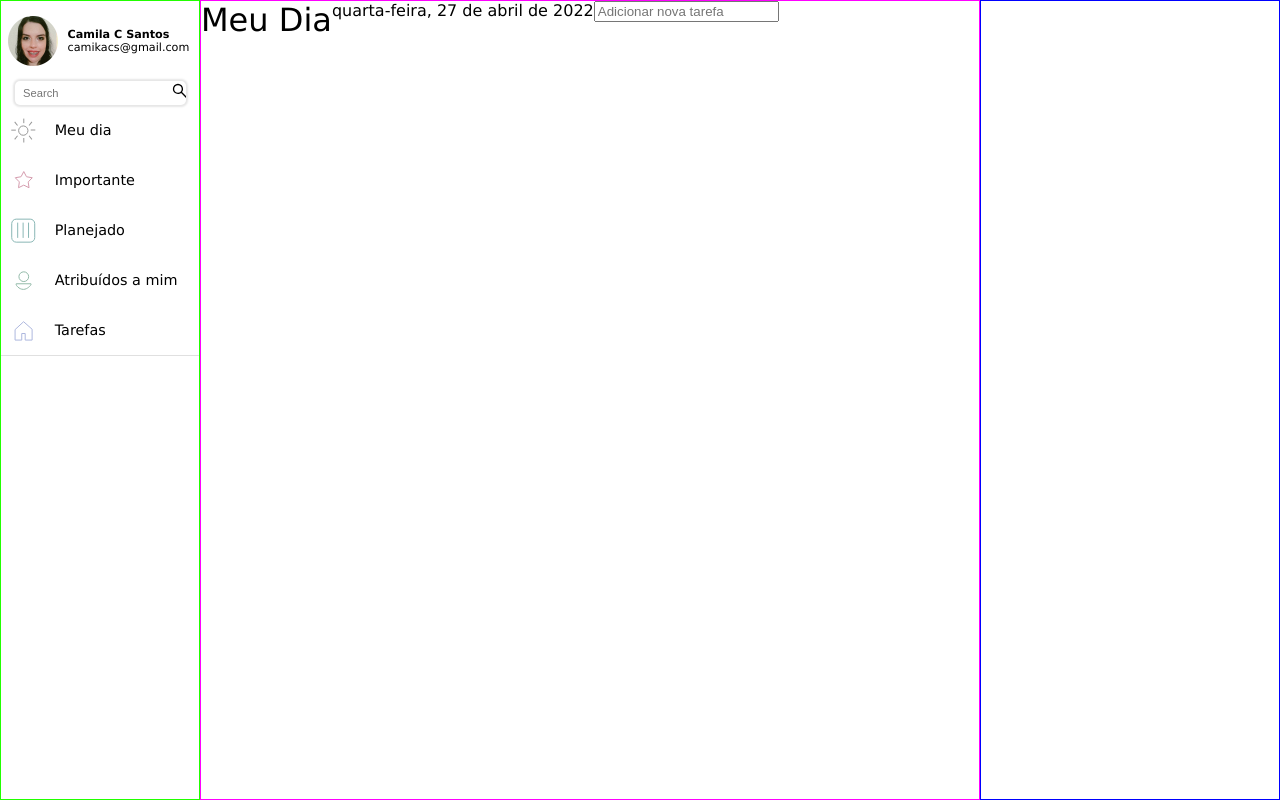
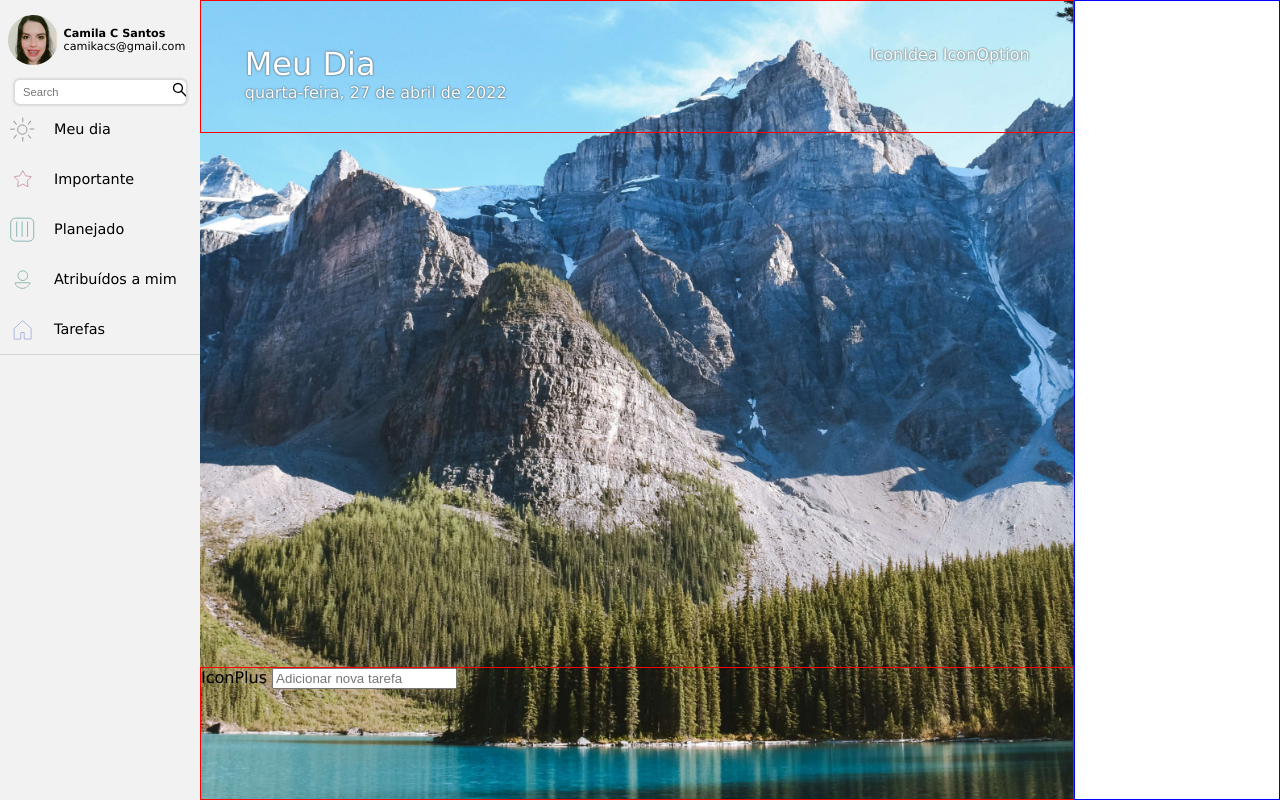
Before and after one commit to acamilaofc/todo-fiap, a website: page todo.html in a window 1280 px wide. Drawn offline with Linux system fonts and the light colour scheme.

Commit message:
Aula FIAP 2804

```diff
--- a/assets/css/todo.css
+++ b/assets/css/todo.css
@@ -3,14 +3,18 @@
 .menu,
 .container,
 .details {
+  height: 100vh;
+}
+
+.details {
   border: var(--border);
-  height: 100vh;
 }
 
 .menu {
   width: var(--menuWidth);
   border-color: #2f0;
   flex-direction: column;
+  background-color: #f2f2f2;
 }
 
 .container {
@@ -46,7 +50,7 @@ body {
 }
 .menu .header__img__profile {
   width: 25%;
-  margin-right: 10px;
+  margin-right: 6px;
 }
 
 .menu .menu__header__profile svg {
@@ -98,5 +102,57 @@ header.menu__header__profile > div:first-child {
 header.menu__header__profile > div {
   margin-top: 15px;
 }
+/*------- FIM Menu - header -------*/
 
-/*------- FIM Menu - header -------*/
+/* Start - Main - Container */
+
+.container {
+  width: 100%;
+  height: inherit;
+  flex-direction: column;
+  background: url(../images/bg-phone.jpg) center no-repeat;
+  background-size: cover;
+}
+
+.container > header,
+.container > footer {
+  height: 133px;
+  border: var(--border) red;
+}
+
+.container > section.tasks {
+  height: calc(100vh - (133px * 2));
+}
+
+.container > header {
+  width: 100%;
+  flex-direction: column;
+  color: #fff;
+  text-shadow: 0 0 2px #333;
+  justify-content: space-between;
+  padding: 5%;
+}
+
+.container > header > div:first-child {
+  justify-content: space-between;
+}
+
+/* Tablet */
+
+@media (min-width: 768px) {
+  .container {
+    background: url(../images/bg-tablet.jpg) center no-repeat;
+    background-size: cover;
+  }
+}
+
+/* Desktop */
+
+@media (min-width: 1280px) {
+  .container {
+    background: url(../images/bg-desktop.jpg) center no-repeat;
+    background-size: cover;
+  }
+}
+
+/* Final - Main - Container */
--- a/assets/js/todo.js
+++ b/assets/js/todo.js
@@ -1,9 +1,51 @@
-const NAME = "Camila C Santos";
-let email = "camikacs@gmail.com";
+const db = [
+  {
+    id: 1,
+    title: "Concluir App Conexão Arte",
+    steps: [
+      {
+        step: "Ajustar textos",
+      },
+      {
+        step: "Trocar imagens para imagens públicas",
+      },
+      {
+        step: "Publicar no Expo",
+      },
+      {
+        step: "Publicar no Expo Store Connect",
+      },
+    ],
+    done: false,
+    dueDate: "2022-05-06",
+    reminder: "2022-05-02 10:00",
+  },
+  {
+    id: 2,
+    title: "Aula 4 Fiap - Avanade",
+    steps: [{ step: "Atributos Globais" }, { step: "Estruturas CSS" }],
+    done: true,
+    dueDate: "2022-04-28",
+  },
+];
 
-function escrever(name, email) {
-  console.log(`Nome: ${name}`);
-  console.log(`Email: ${email}`);
+// console.log(db[0].title);
+
+const newTask = document.querySelector("#inputTxtNewTask");
+const form = document.querySelector("#addNewTask");
+form.addEventListener("submit", (e) => {
+  e.preventDefault();
+});
+
+newTask.addEventListener("keyup", (e) => {
+  e.preventDefault();
+  e.stopPropagation();
+  if (e.key == "Enter") {
+    alert(newTask.value);
+    db.push({ id: Number(db.length) + 1, title: newTask.value });
+    newTask.value = "";
+    console.log(db);
+  }
+});
+{
 }
-
-escrever(NAME, email);
--- a/todo.html
+++ b/todo.html
@@ -206,10 +206,7 @@
       <header>
         <div>
           <h1>Meu Dia</h1>
-          <div>
-            <!-- IconIdea
-          IconOption -->
-          </div>
+          <div>IconIdea IconOption</div>
         </div>
         <div><span id="dateTodat">quarta-feira, 27 de abril de 2022</span></div>
       </header>
@@ -222,7 +219,7 @@
       <footer>
         <form id="addNewTask">
           <label for="inputTxtNewTask">
-            <!-- IconPlus -->
+            IconPlus
             <input
               type="text"
               id="inputTxtNewTask"
```
Also changed, not shown: assets/js/utils/domFuncions.js (added, +16 -0 lines), assets/images/bg-desktop.jpg (added), assets/images/bg-phone.jpg (added), assets/images/bg-tablet.jpg (added), 1 other file.
